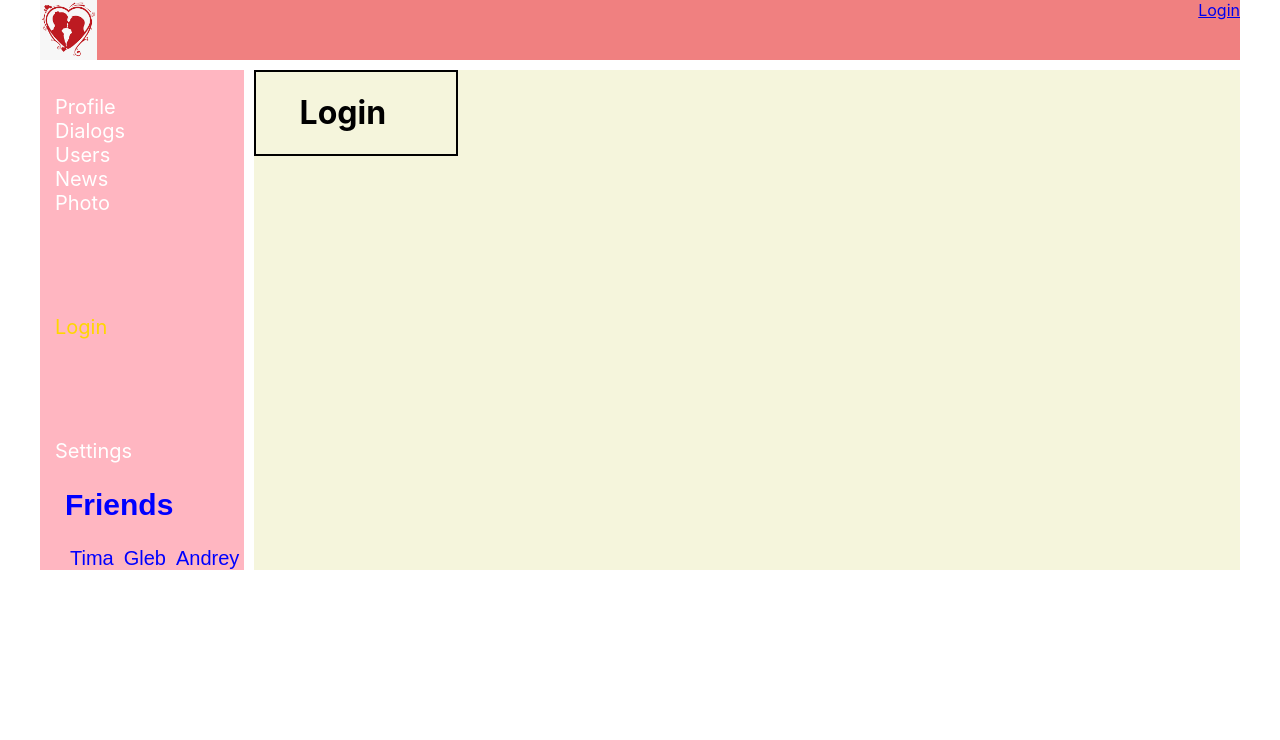
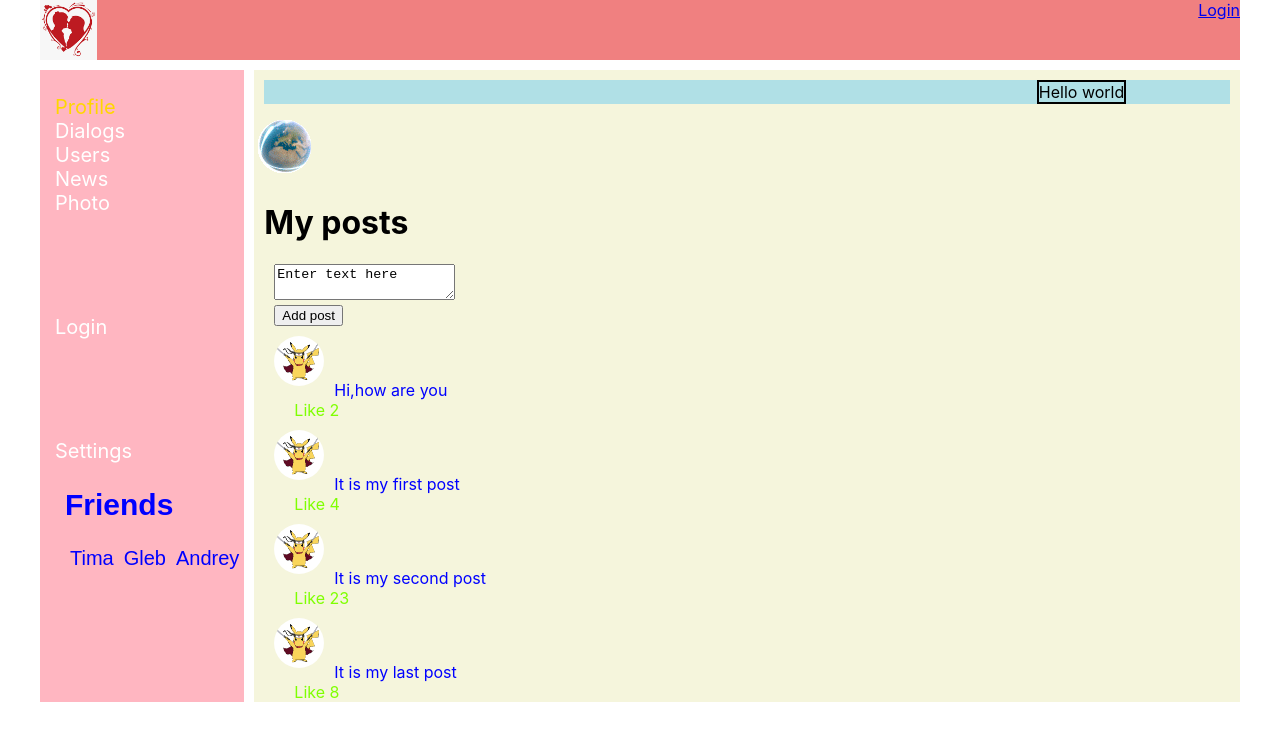
Before and after one commit to Sendega89/My_First_React_Project, a React (Create React App) app: page /Profile/1 in a window 1280 px wide. Before the commit this address led to /Login. Shown: the top 740 px of the page. Built offline with nearby package versions, Linux system fonts and the light colour scheme; no server answers.

Commit message:
addCompose

```diff
--- a/src/Components/Profile/Profile.jsx
+++ b/src/Components/Profile/Profile.jsx
@@ -2,17 +2,18 @@ import React from "react";
 import s from './Profile.module.css';
 import ProfileInfo from "./ProfileInfo/ProfileInfo";
 import MyPostsContainer from "./MyPosts/MyPostsContainer";
-
+import ProfileStatus from "./ProfileStatus"
 
 
 function Profile(props) {
     return (
         <div className={s.Profile}>
-            <div className={s.fonImage}>
+            {/*<div className={s.fonImage}>
                 <img
                     src='https://st3.depositphotos.com/1194063/18197/i/600/depositphotos_181977680-stock-photo-two-red-hearts-on-rustic.jpg'
                     alt='TopImage'/>
-            </div>
+            </div>*/}
+            <ProfileStatus status={"Hello world"} />
             <ProfileInfo profile={props.profile} />
             <MyPostsContainer />
         </div>
--- a/src/Components/Profile/Profile.module.css
+++ b/src/Components/Profile/Profile.module.css
@@ -4,3 +4,15 @@
 .fonImage img {
     width: 100%;
 }
+.statusContainer {
+    background-color: powderblue;
+    margin: 10px;
+    display: flex;
+}
+.statusBox {
+    border: 2px solid black;
+    margin-left: 80%;
+}
+.statusInfo {
+
+}
--- a/src/Components/Profile/ProfileContainer.jsx
+++ b/src/Components/Profile/ProfileContainer.jsx
@@ -32,5 +32,5 @@ let mapStateToProps = (state) => ({
 export default compose(
     connect(mapStateToProps, {getUserProfile}),
     withRouter,
-    withAuthRedirect
+    /*withAuthRedirect*/
 )(ProfileContainer)
--- /dev/null
+++ b/src/Components/Profile/ProfileStatus.jsx
@@ -0,0 +1,32 @@
+import React from "react";
+import s from "./Profile.module.css";
+
+
+class ProfileStatus extends React.Component {
+state = {
+    editMode: false
+}
+activateEditMode = () => {
+this.state.editMode = true;
+
+}
+    render() {
+        return (
+            <div className={s.statusContainer}>
+                <div className={s.statusBox}>
+                    {!this.state.editMode &&
+                    <div className={s.statusInfo}>
+                        <span onDoubleClick={this.activateEditMode}>{this.props.status}</span>
+                    </div>}
+                    {this.state.editMode &&
+                    <div className={s.statusInput}>
+                        <input value={this.props.status}/>
+                    </div>}
+                </div>
+
+            </div>
+        )
+    }
+}
+
+export default ProfileStatus;
```
